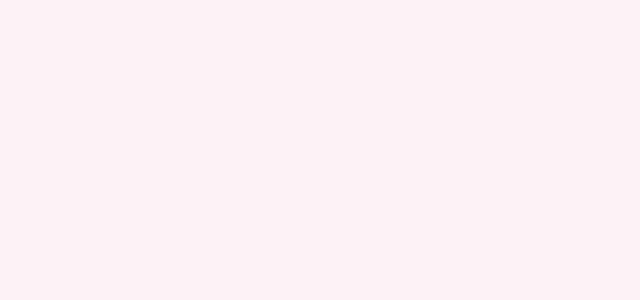
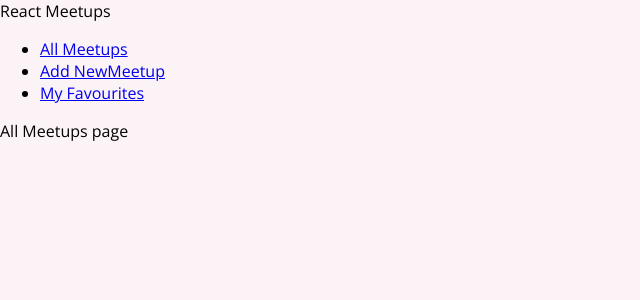
Before and after one commit to enigma-24/react-demo, a React (Create React App) app: page / in a window 1280 px wide. Shown: the top 300 px of the page, without its empty margins (0-640 px from the left). Built offline with nearby package versions, Linux system fonts and the light colour scheme.

Commit message:
Added navigation links

```diff
--- a/src/App.js
+++ b/src/App.js
@@ -1,5 +1,26 @@
+import { Route, Switch } from 'react-router-dom';
+import AllMeetups from './pages/AllMeetups';
+import NewMeetupPage from './pages/NewMeetup';
+import Favourites from './pages/Favourites';
+import MainNavigation from './components/layout/MainNavigation';
+
 function App() {
-  return <div></div>;
+  return (
+    <div>
+      <MainNavigation />
+      <Switch>
+        <Route path='/' exact>
+          <AllMeetups />
+        </Route>
+        <Route path='/new-meetup'>
+          <NewMeetupPage />
+        </Route>
+        <Route path='/favourites'>
+          <Favourites />
+        </Route>
+      </Switch>
+    </div>
+  );
 }
 
 export default App;
--- /dev/null
+++ b/src/components/layout/MainNavigation.js
@@ -0,0 +1,22 @@
+import { Link } from 'react-router-dom';
+
+const MainNavigation = () => (
+  <header>
+    <div>React Meetups</div>
+    <nav>
+      <ul>
+        <li>
+          <Link to='/'>All Meetups</Link>
+        </li>
+        <li>
+          <Link to='/new-meetup'>Add NewMeetup</Link>
+        </li>
+        <li>
+          <Link to='/favourites'>My Favourites</Link>
+        </li>
+      </ul>
+    </nav>
+  </header>
+);
+
+export default MainNavigation;
```
